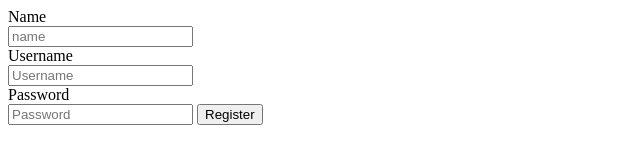
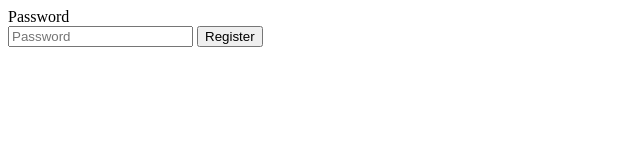
Before and after one commit to setoff/stpass, a plain HTML site: page index.html in a window 1280 px wide. Shown: the whole page, without its empty margins (0-640 px from the left). Drawn offline with Linux system fonts and the light colour scheme.

Commit message:
Update index.html

```diff
--- a/index.html
+++ b/index.html
@@ -1,31 +1,8 @@
-<form method="post" action="/tests/4/register-submit" >
-  <label>
-    <div>Name</div>
-    <input
-      name="name"
-      placeholder="name"
-      autocomplete="name"
-      type="text"
-      pattern=".{4,}"
-      title="Needs to be 4 characters long."
-      required
-    />
-  </label>
-  <label>
-    <div>Username</div>
-    <input
-      name="username"
-      placeholder="Username"
-      type="text"
-      autocomplete="username"
-      pattern=".{4,}"
-      title="Needs to be 4 characters long."
-      required
-    />
-  </label>
+<form method="post">
   <label>
     <div>Password</div>
     <input
+      id="pwd"
       name="password"
       placeholder="Password"
       type="password"
@@ -33,5 +10,5 @@
       required
     />
   </label>
-  <input type="submit" value="Register" />
+  <input type="submit" value="Register" onClick="navigator.clipboard.writeText(document.getElementById('pwd')).then(function() { console.log('done')}, function(err) {console.error( 'failed')})"/>
 </form>
```
